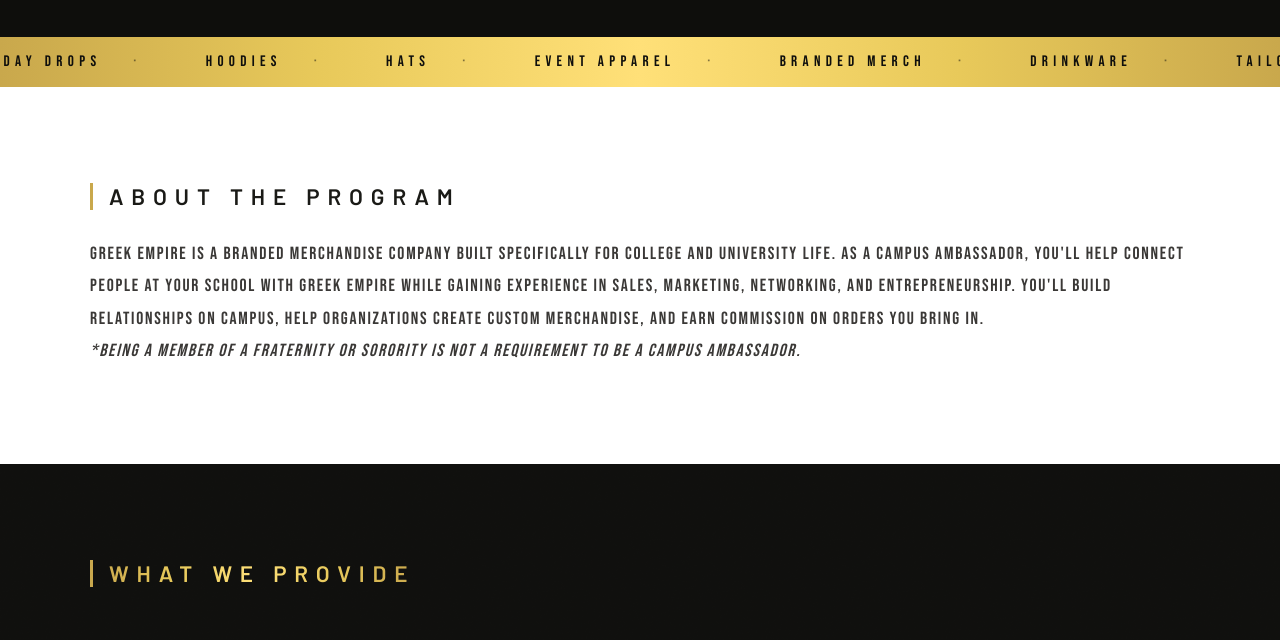
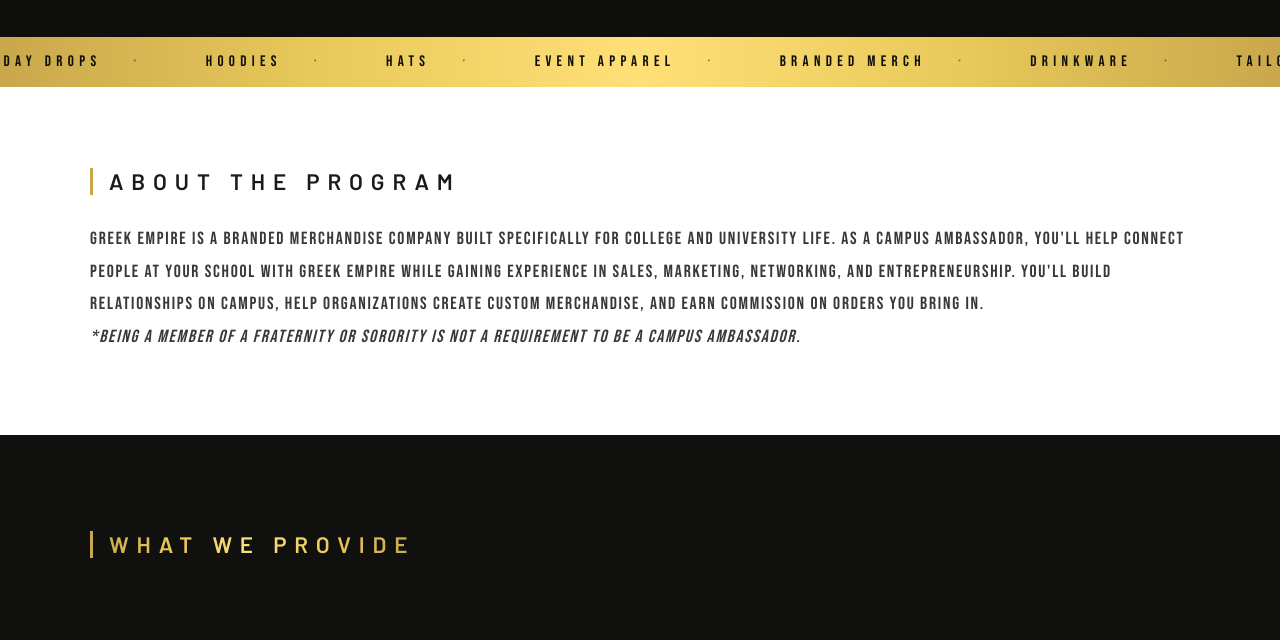
Before and after one commit to Mcart86/Greek-Empire-Ambassador-Sign-Up, a plain HTML site: page index.html in a window 1280 px wide. Shown: the part 407-1047 px from the top of the page. Drawn offline with nearby package versions, Linux system fonts and the light colour scheme.

Commit message:
Reduce about section height by 15%

```diff
--- a/index.html
+++ b/index.html
@@ -64,6 +64,7 @@
 
 /* SECTIONS */
 section { padding: 6rem 2rem; }
+#about { padding: 5.1rem 2rem; }
 .container { max-width: 1100px; margin: 0 auto; }
 .section-eyebrow { font-size: 1.4rem; letter-spacing: 0.35em; text-transform: uppercase; font-weight: 700; background: linear-gradient(90deg, #C9A84C 0%, #E8C95A 25%, #FFE078 50%, #E8C95A 75%, #C9A84C 100%); -webkit-background-clip: text; -webkit-text-fill-color: transparent; background-clip: text; margin-bottom: 1.75rem; display: inline-flex; align-items: center; gap: 0; padding-left: 1rem; border-left: 3px solid #C9A84C; line-height: 1.2; }
 .section-eyebrow::before { display: none; }
```
